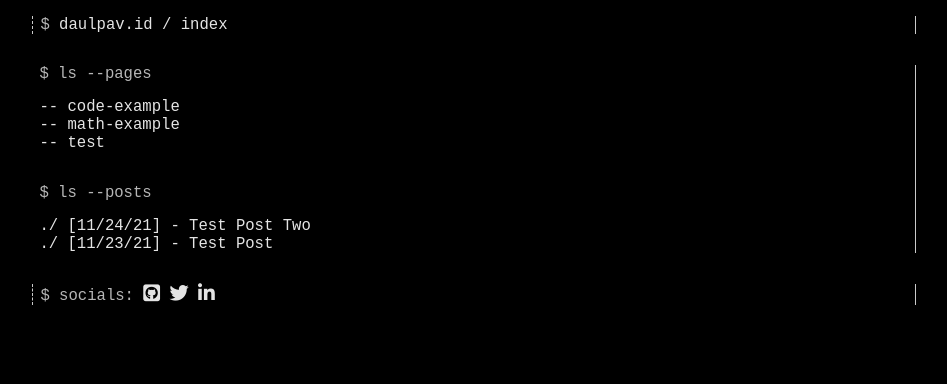
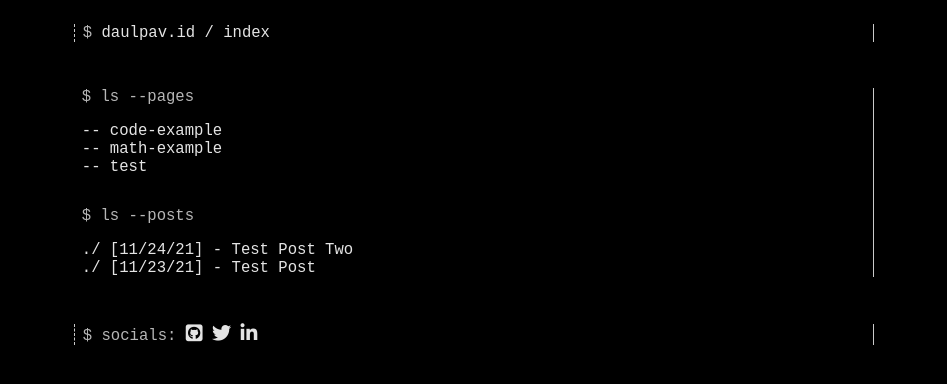
Before and after one commit to DaulPavid/darkhack, a Jekyll site: the page built from index.md, in a window 1280 px wide. Shown: the top 384 px of the page, without its empty margins (166-1113 px from the left). Built offline with Jekyll 4.4.1, drawn with Linux system fonts in a browser that asks for light colours; nearby versions of some CDN libraries.

Commit message:
Shrink the main container and set a max-width

```diff
--- a/_sass/darkhack/_base.scss
+++ b/_sass/darkhack/_base.scss
@@ -1,9 +1,10 @@
 @import "_config";
 
 .container {
-    width: 70%;
+    max-width: 50rem;
     margin-right: auto;
     margin-left: auto;
+    overflow: auto;
 }
 
 .content {
```
